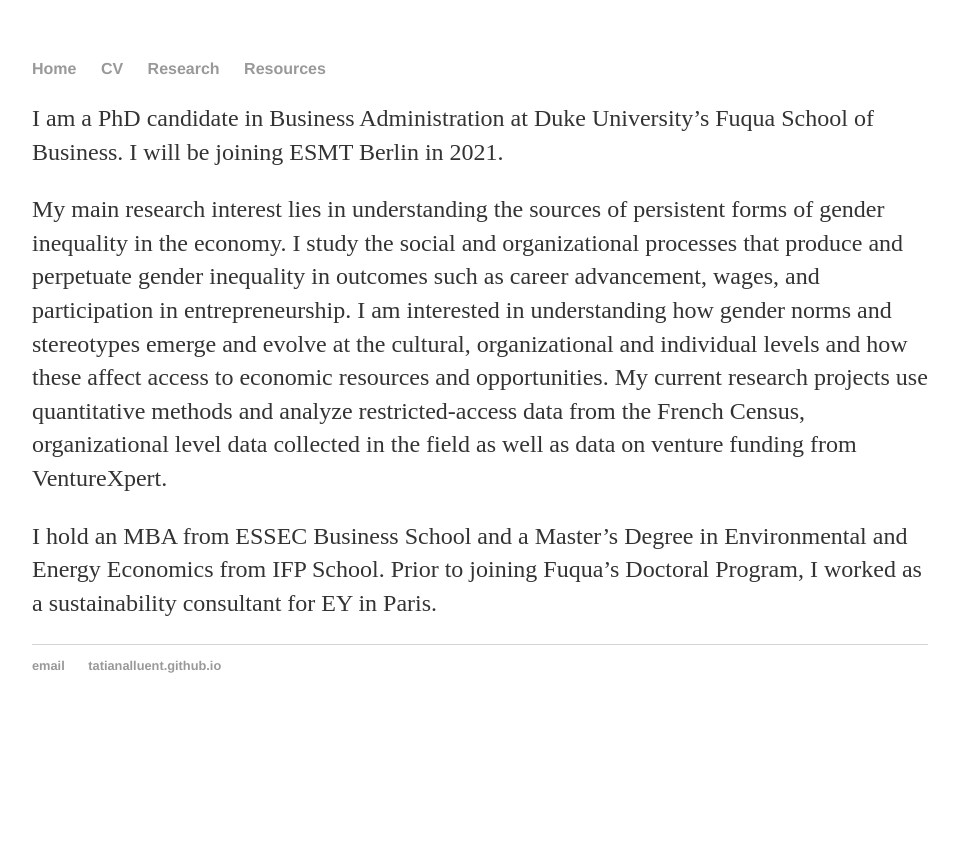
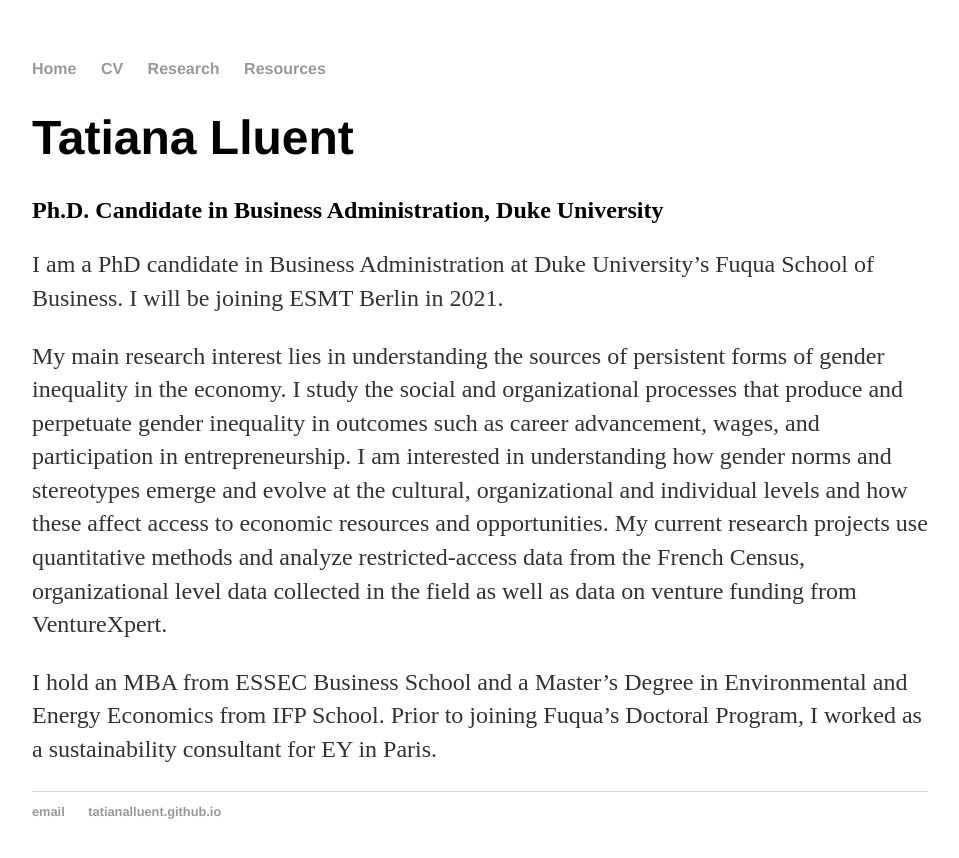
Before and after one commit to tatianalluent/tatianalluent.github.io, a Jekyll site: the page built from index.html, in a window 1280 px wide. Shown: the top 858 px of the page, without its empty margins (160-1119 px from the left). Built offline with Jekyll 4.4.1, drawn with Linux system fonts in a browser that asks for light colours.

Commit message:
Update index.html

```diff
--- a/index.html
+++ b/index.html
@@ -2,8 +2,11 @@
 layout: default
 title: Tatiana Lluent
 ---
-    		<div class="blurb">
-				<p>I am a PhD candidate in Business Administration at Duke University’s Fuqua School of Business. I will be joining ESMT Berlin in 2021.
-				<p>My main research interest lies in understanding the sources of persistent forms of gender inequality in the economy. I study the social and organizational processes that produce and perpetuate gender inequality in outcomes such as career advancement, wages, and participation in entrepreneurship. I am interested in understanding how gender norms and stereotypes emerge and evolve at the cultural, organizational and individual levels and how these affect access to economic resources and opportunities. My current research projects use quantitative methods and analyze restricted-access data from the French Census, organizational level data collected in the field as well as data on venture funding from VentureXpert.</p>
-				<p>I hold an MBA from ESSEC Business School and a Master’s Degree in Environmental and Energy Economics from IFP School. Prior to joining Fuqua’s Doctoral Program, I worked as a sustainability consultant for EY in Paris.</p>
-    		</div><!-- /.blurb -->
+
+    <div class="blurb">
+	<h1>Tatiana Lluent</h1>
+        <h2>Ph.D. Candidate in Business Administration, Duke University</h2>
+	<p>I am a PhD candidate in Business Administration at Duke University’s Fuqua School of Business. I will be joining ESMT Berlin in 2021.
+	<p>My main research interest lies in understanding the sources of persistent forms of gender inequality in the economy. I study the social and organizational processes that produce and perpetuate gender inequality in outcomes such as career advancement, wages, and participation in entrepreneurship. I am interested in understanding how gender norms and stereotypes emerge and evolve at the cultural, organizational and individual levels and how these affect access to economic resources and opportunities. My current research projects use quantitative methods and analyze restricted-access data from the French Census, organizational level data collected in the field as well as data on venture funding from VentureXpert.</p>
+	<p>I hold an MBA from ESSEC Business School and a Master’s Degree in Environmental and Energy Economics from IFP School. Prior to joining Fuqua’s Doctoral Program, I worked as a sustainability consultant for EY in Paris.</p>
+    </div><!-- /.blurb -->
```
